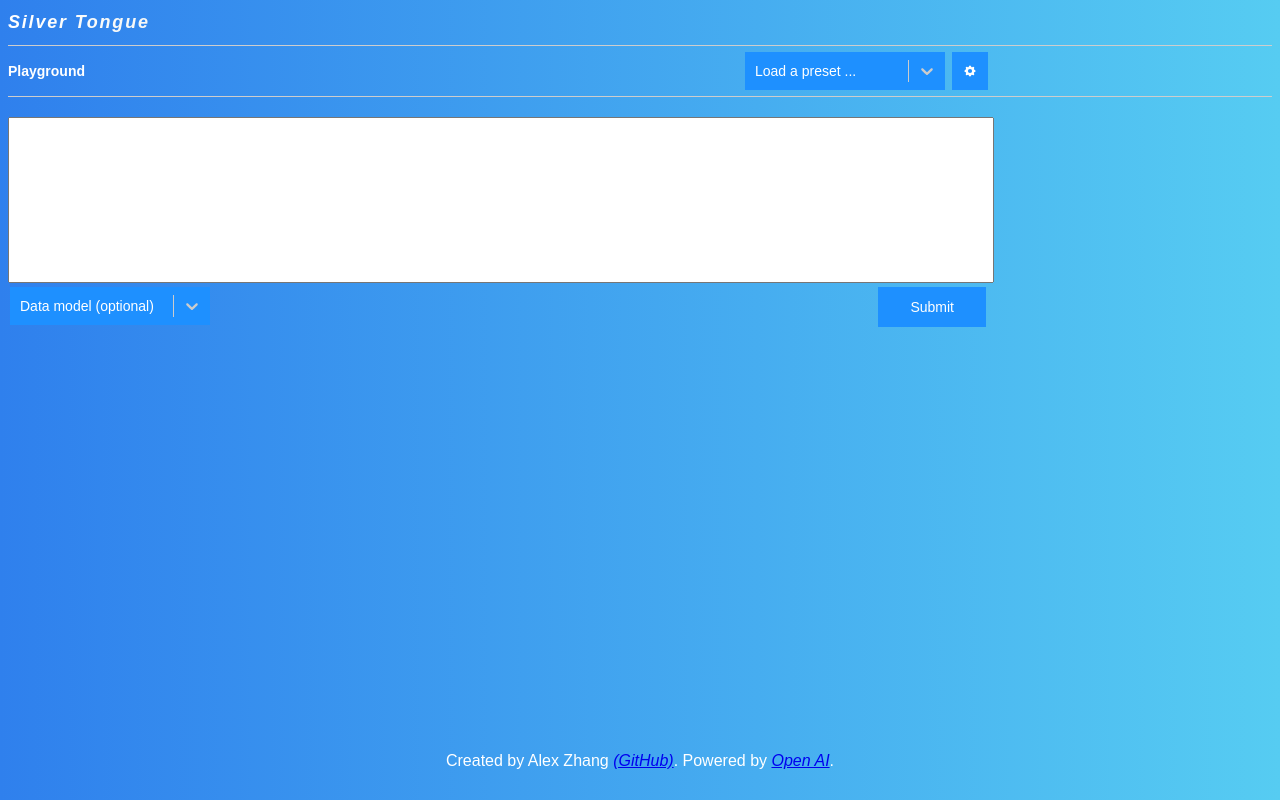
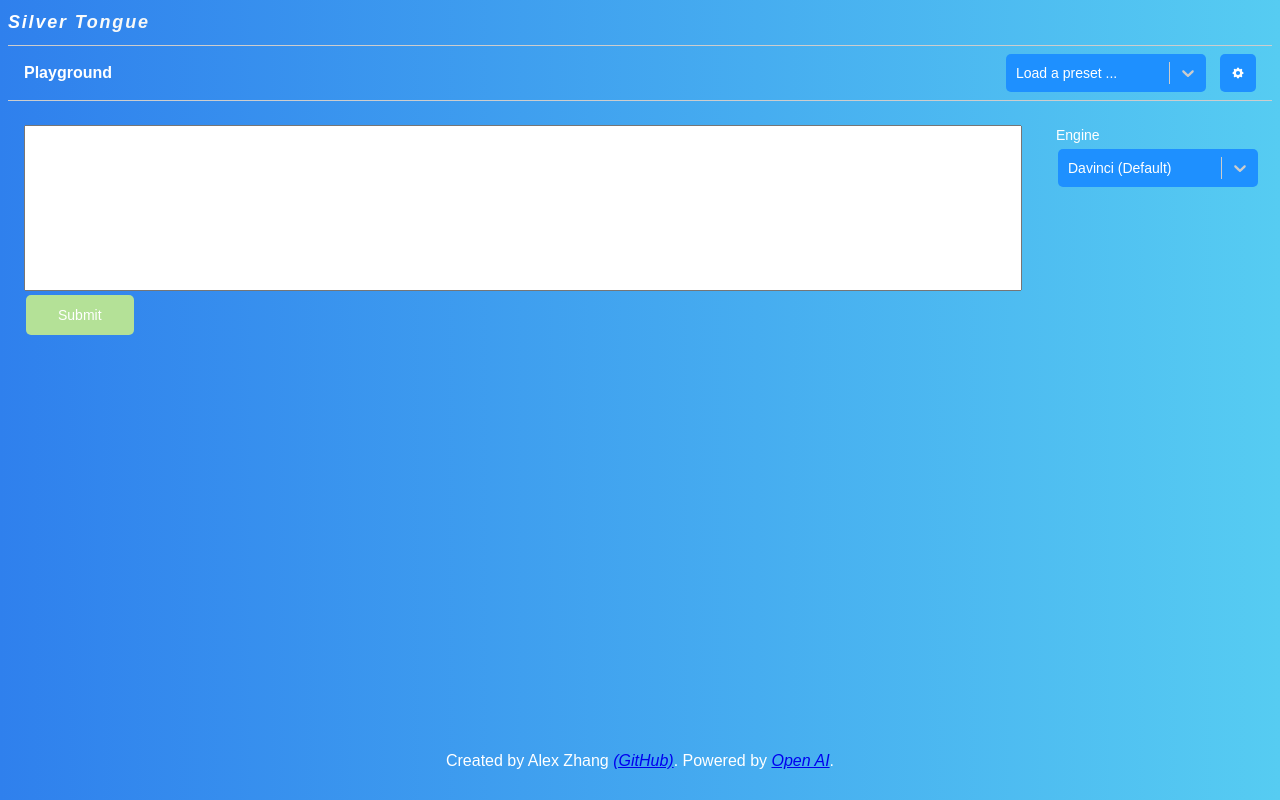
Before and after one commit to superzzp/VisualTale-AI, a React (Create React App) app: page / in a window 1280 px wide. Built offline with nearby package versions, Linux system fonts and the light colour scheme.

Commit message:
update user interface

```diff
--- a/src/components/Selector.js
+++ b/src/components/Selector.js
@@ -9,7 +9,6 @@ function Selector (props) {
           height: 30,
           backgroundColor: 'DodgerBlue',
           color: 'white',
-          borderRadius: "0px",
           fontSize: "14px"
         }),
         control: (provided) => ({
@@ -20,7 +19,7 @@ function Selector (props) {
           color: 'white',
           border: "none",
           boxShadow: "none",
-          borderRadius: "0px",
+          borderRadius: "5px",
           fontSize: "14px"
         }),
         placeholder: (defaultStyles) => ({
@@ -37,7 +36,7 @@ function Selector (props) {
 
     return (
             <MainSelector>
-                <Select placeholder={props.placeholderText} options={props.options} styles={customSelectStyles}
+                <Select placeholder={props.placeholderText} options={props.options} styles={customSelectStyles} defaultValue = {props.default}
                 onChange={(e) => props.onSelectorChange(e.value)}></Select>
             </MainSelector>
     );
--- a/src/utils/SelectorOptions.js
+++ b/src/utils/SelectorOptions.js
@@ -6,7 +6,7 @@ const inputDataModel = [
 ]
 
 const promptPresets = [
-    { value: 'Write a science fiction where Gordon Ramsay opens a restaurant in space.', label: 'Write a story'},
+    { value: 'Write a science fiction where a famous chef opens a restaurant in space.', label: 'Write a story'},
     { value: 'Write a three minute speech about climate change.', label: 'Write a speech'},
     { value: 'Write a poem about Canada.', label: 'Write a poem'},
     { value: 'Summarize this for a second-grade student: \n\nJupiter is the fifth planet from the Sun and the largest in the Solar System. It is a gas giant with a mass one-thousandth that of the Sun, but two-and-a-half times that of all the other planets in the Solar System combined. Jupiter is one of the brightest objects visible to the naked eye in the night sky, and has been known to ancient civilizations since before recorded history. It is named after the Roman god Jupiter.[19] When viewed from Earth, Jupiter can be bright enough for its reflected light to cast visible shadows,[20] and is on average the third-brightest natural object in the night sky after the Moon and Venus.', label: 'Summarize for a 2nd grader' },
--- a/src/views/FunWithAI.css
+++ b/src/views/FunWithAI.css
@@ -1,4 +1,8 @@
 /*! External CSS for Fun With AI project | Created by Alex Zhang */
+
+*, :after, :before {
+  box-sizing: border-box;
+}
 
 html {
   min-height: 100%;
@@ -40,17 +44,64 @@ body {
 } */
 
 /* Center all elements in main-content*/
-#main-content {
+/* #main-content {
   position: relative;
   width: 99%;
   margin-top: 20px;
   min-width: 400px;
   max-width: 990px;
+} */
+
+.pg-body{
+  display: flex;
+  flex-direction: row;
+  align-items: stretch;
+}
+.pg-left {
+  flex:1 1 auto;
+  padding: 24px 0px 24px 16px;
 }
 
-#app-label {
+.pg-right {
+  flex: 0 0 auto;
+  width: 240px;
+  position: relative;
+}
+
+.pg-right-content {
+  bottom: 0;
+  left: 0;
+  overflow: auto;
+  padding-top: 24px;
+  position: absolute;
+  right: 0;
+  top: 0;
+}
+
+.parameter-panel {
+  margin: 0px 24px;
+}
+
+.parameter-panel-grid {
+  grid-gap: 16px;
+  display: grid;
+  grid-template-columns: 100%;
+}
+
+.control-label {
+  margin-bottom: 8px;
+}
+
+.body-small {
   font-size: 14px;
+  font-weight: 400;
+  line-height: 20px;
 }
+
+#main-content form {
+  margin-bottom: 60px;
+}
+
 
 #credits {
   position: fixed;
@@ -61,43 +112,56 @@ body {
 }
 
 #app-header{
-  padding: 16px 0px;
+  padding: 4px 16px;
+  display: grid;
+  grid-gap: 12px;
+  grid-template-columns: 1fr auto auto;
+  align-items: center;
 }
 
-#app-header-content{
-  position: relative;
-  max-width: 990px;
-
+#pg-preset-select-container {
+  display: inline-block;
 }
 
-#app-header-settings {
-  position: absolute;
-  right: 10px;
-  display: inline-block;
-  margin: -14px 0px;
-}
-
-#app-header-settings button {
+#app-header button {
   background-color: DodgerBlue; /* Blue background */
   border: none; /* Remove borders */
   color: white; /* White text */
   padding: 10px 11px 11px 11px; /* Some padding */
   font-size: 14px; /* Set a font size */
   cursor: pointer; /* Mouse pointer on hover */
-  margin-left: 5px;
+  border-radius: 5px;
 }
 
-#app-header-settings button svg{
+#app-header button:hover {
+  background-color: royalblue
+}
+
+#app-header button svg{
   position: relative;
   top: 2px;
 }
 
+#pg-title {
+  margin: 0px;
+}
+/*
+10a37f
+1a7f64 */
+#submit-button{
+  background-color:#B4E197;
+  /* left: 0px;
+  right: auto; */
+}
 
+#submit-button:hover{
+  background-color: #83BD75;
+}
 
 /* Custom button, absolute positioned to the right border of
    main_content */
 .button {
-  position: absolute;
+  /* position: absolute; */
   background-color: DodgerBlue;
   border: none;
   color: white;
@@ -108,7 +172,12 @@ body {
   font-size: 14px;
   margin: 4px 2px;
   cursor: pointer;
-  right: 10px;
+  border-radius: 5px;
+  /* right: 10px; */
+}
+
+.button:hover {
+  background-color: royalblue
 }
 
 .bottom-grey-bd {
--- a/src/views/FunWithAI.js
+++ b/src/views/FunWithAI.js
@@ -94,21 +94,24 @@ function FunWithAI() {
     <div>
       <h1>Silver Tongue</h1>
       <div id="app-header" className={["bottom-grey-bd", "top-grey-bd"].join(" ")}>
-        <div id="app-header-content">
-          <label id="app-label"><strong>Playground</strong></label>
-          <div id="app-header-settings">
+        <div>
+          <h4 id="pg-title">Playground</h4>
+        </div>
+        <div id="pg-preset-select-container">
             <Selector placeholderText={"Load a preset ..."} onSelectorChange={updateSelectedPreset} options={promptPresets}></Selector>
+        </div>
+        <div>
           <button>
             <svg stroke="currentColor" fill="currentColor" strokeWidth="0" viewBox="0 0 20 20" height="1em" width="1em" xmlns="http://www.w3.org/2000/svg"><path fillRule="evenodd" d="M11.49 3.17c-.38-1.56-2.6-1.56-2.98 0a1.532 1.532 0 01-2.286.948c-1.372-.836-2.942.734-2.106 2.106.54.886.061 2.042-.947 2.287-1.561.379-1.561 2.6 0 2.978a1.532 1.532 0 01.947 2.287c-.836 1.372.734 2.942 2.106 2.106a1.532 1.532 0 012.287.947c.379 1.561 2.6 1.561 2.978 0a1.533 1.533 0 012.287-.947c1.372.836 2.942-.734 2.106-2.106a1.533 1.533 0 01.947-2.287c1.561-.379 1.561-2.6 0-2.978a1.532 1.532 0 01-.947-2.287c.836-1.372-.734-2.942-2.106-2.106a1.532 1.532 0 01-2.287-.947zM10 13a3 3 0 100-6 3 3 0 000 6z" clipRule="evenodd"></path></svg>
           </button>
         </div>
       </div>
-      </div>
-      <div id="main-content">
+      <div className='pg-body'>
+        <div className="pg-left">
           <form onSubmit={onTextFormSubmit}>
             <textarea rows="10" value={inputText} onChange={(e) => setInputText(e.target.value)}></textarea>
-          <Selector placeholderText={"Data model (optional)"} onSelectorChange={updateDataModel} options={inputDataModel}></Selector>
-          <input disabled={loading} id="submit-button" className="button" type="submit" value="Submit" />
+            {/* <Selector placeholderText={"Data model (optional)"} onSelectorChange={updateDataModel} options={inputDataModel}></Selector> */}
+            <button disabled={loading} id="submit-button" className="button" type="submit">Submit</button>
           </form>
           {/* {displayNotice ?
           <TextAnimation></TextAnimation>
@@ -126,6 +129,29 @@ function FunWithAI() {
             </div>
             : null}
         </div>
+
+        <div className='pg-right'>
+          <div className='pg-right-content'>
+            <div className='parameter-panel'>
+              <div className='parameter-panel-grid'>
+                <div>
+                  <div className={["body-small", "control-panel"].join(" ")}>Engine</div>
+                  <Selector onSelectorChange={updateDataModel} options={inputDataModel} default={inputDataModel[0]}></Selector>
+                </div>
+                {/* <div>
+                  Control 2
+                </div>
+                <div>
+                  Control 3
+                </div>
+                <div>
+                  Control 4
+                </div> */}
+              </div>
+            </div>
+          </div>
+        </div>
+      </div>
       {displayNotice ?
         <div id="credits">
           <span>Created by Alex Zhang <cite><a href="https://github.com/superzzp/Fun-with-AI/" target="_blank">(GitHub)</a></cite>. </span>
```
Lines whose indentation alone changed are shown as unchanged.
